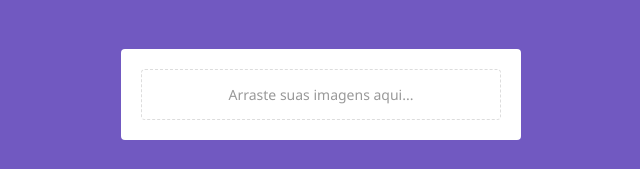
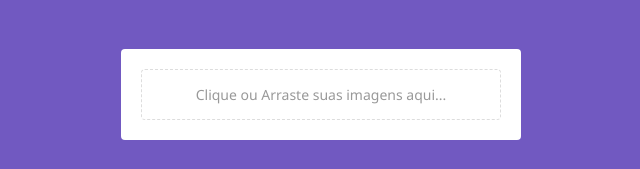
Before and after one commit to lucaspedroabreu/image-uploader-frontend, a React (Create React App) app: page / in a window 1280 px wide. Shown: the part 306-475 px from the top of the page, without its empty margins (319-959 px from the left). Built offline with nearby package versions, Linux system fonts and the light colour scheme; no server answers.

Commit message:
Added storage limit

```diff
--- a/src/App.js
+++ b/src/App.js
@@ -31,6 +31,13 @@ class App extends Component {
 		})
 	}
 	handleUpload = files => {
+		const sizeLimit = 10 * 1024 * 1024
+		let uploadedSize = this.state.uploadedFiles.forEach(image => uploadedSize += image.data)
+
+		if (uploadedSize >= sizeLimit) {
+			throw new Error(`Limite de espaço de armazenamento de ${sizeLimit} Mb`)
+		}
+
 		const committedFiles = files.map(file => ({
 			file,
 			id: uniqueId(),
--- a/src/components/Upload/index.js
+++ b/src/components/Upload/index.js
@@ -6,7 +6,7 @@ import { DropContainer, UploadMessage } from './styles'
 
 export default class Upload extends Component {
 	renderDragMessage = (isDragActive, isDragReject) => {
-		if (!isDragActive) { return <UploadMessage>Arraste suas imagens aqui...</UploadMessage> }
+		if (!isDragActive) { return <UploadMessage>Clique ou Arraste suas imagens aqui...</UploadMessage> }
 
 		if (isDragReject) { return <UploadMessage type="error">Arquivo não suportado!</UploadMessage> }
 
```
